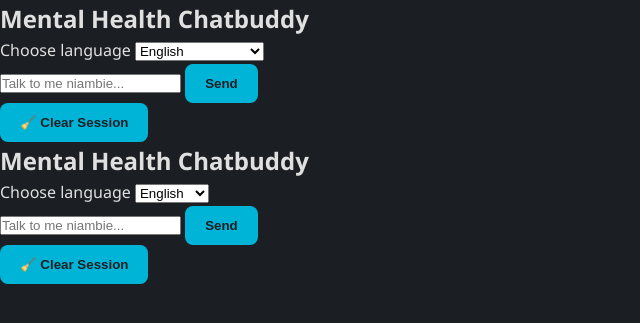
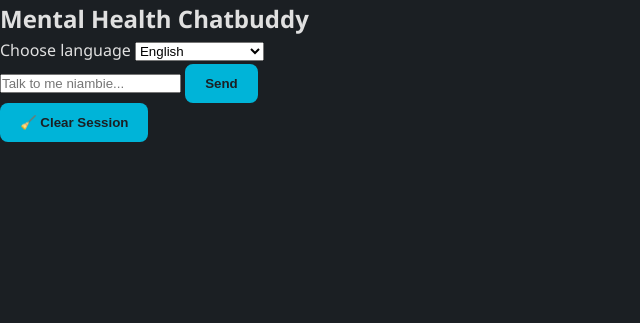
Before and after one commit to kimCybersec/mentalHealthbuddy, a Flask app: template frontend/templates/index.html in a window 1280 px wide. Shown: the top 323 px of the page, without its empty margins (0-640 px from the left). Run offline with Flask 3, Linux system fonts and the light colour scheme; the template is opened without the code that fills it, so the values that code supplies are empty.

Commit message:
frontend fix

```diff
--- a/frontend/templates/index.html
+++ b/frontend/templates/index.html
@@ -61,26 +61,3 @@
   <script src="/public/js/chat.js"></script>
 </body>
 </html>
-
-{% extends "base.html" %}
-{% block content %}
-<div class="chat-container">
-  <h2>Mental Health Chatbuddy</h2>
-  <label for="language">Choose language</label>
-  <select id="language-select">
-      <option value="en">English</option>
-      <option value="de">Deutsch</option>
-      <option value="sw">Kiswahili</option>
-
-    </select>
-
-  <div id="chat-box" class="chat-box"></div>
-
-  <form id="chat-form">
-    <input type="text" id="user-input" placeholder="Talk to me niambie..." autocomplete="off" required />
-    <button type="submit">Send</button>
-  </form>
-
-  <button id="clear-session">🧹 Clear Session</button>
-</div>
-{% endblock %}
```
